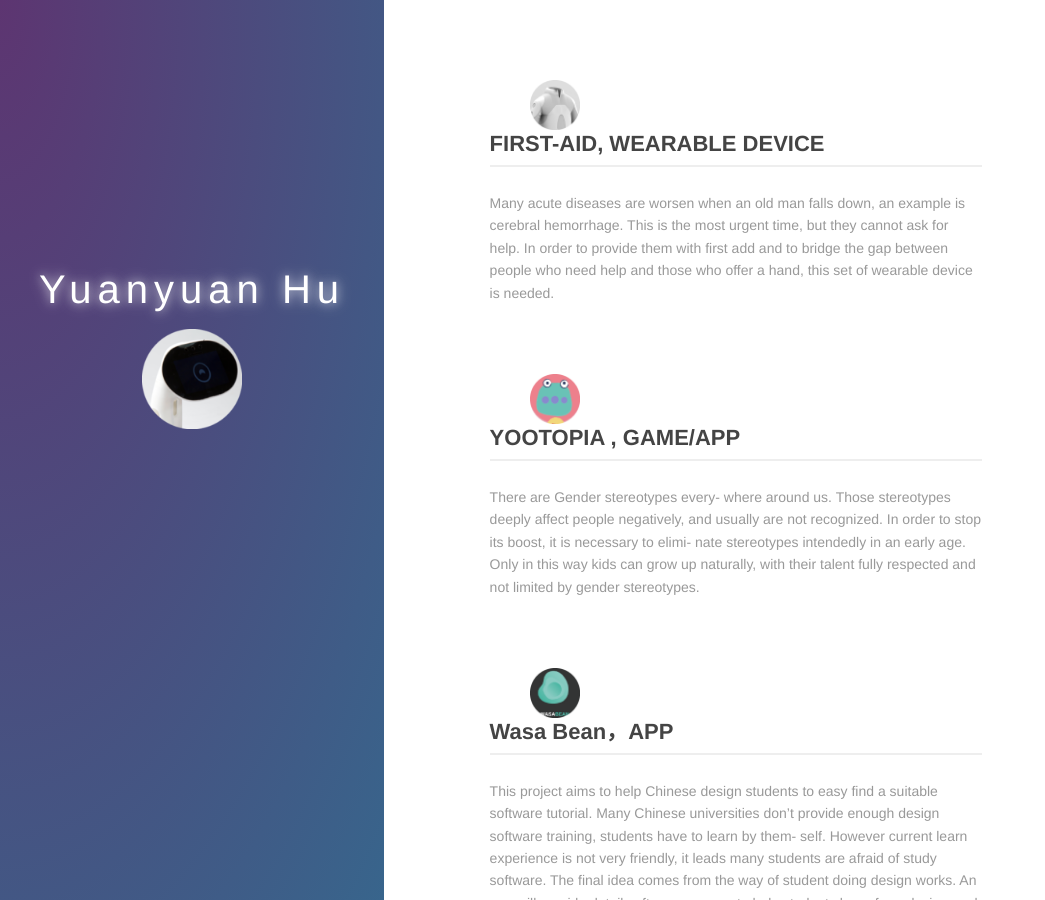
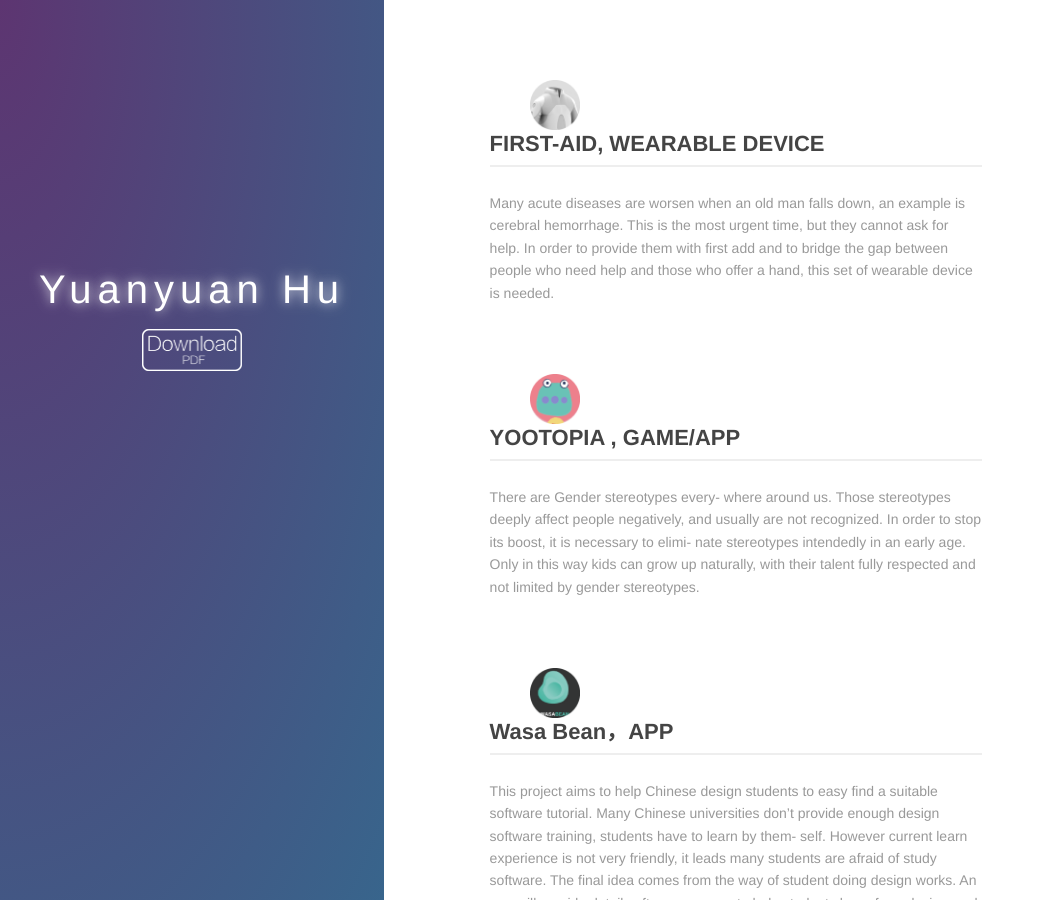
Before and after one commit to yuanyuanhu96/Potfolio-Archive, a Jekyll site: the page built from index.md, in a window 1280 px wide and 900 px high. Shown: the whole window, without its empty margins (0-1045 px from the left). Built offline with Jekyll 4.4.1, drawn with Linux system fonts in a browser that asks for light colours.

Commit message:
Update index.md

```diff
--- a/index.md
+++ b/index.md
@@ -7,7 +7,7 @@ layout: default
     <div class="aside">
       <div class="info-card">
         <h1>Yuanyuan Hu</h1>
-        <a href="http://hu-yuanyuan.com/Hua-Xiao-Tuo" target="_blank"><img src="/images/Project-icon-png/1_favicon.ico" alt="" width="100"/></a>
+        <a href="http://hu-yuanyuan.com/Hua-Xiao-Tuo" target="_blank"><img src="/images/Download-PDF.png" alt="" width="100"/></a>
 
       </div>
       <div id="particles-js"></div>
```
